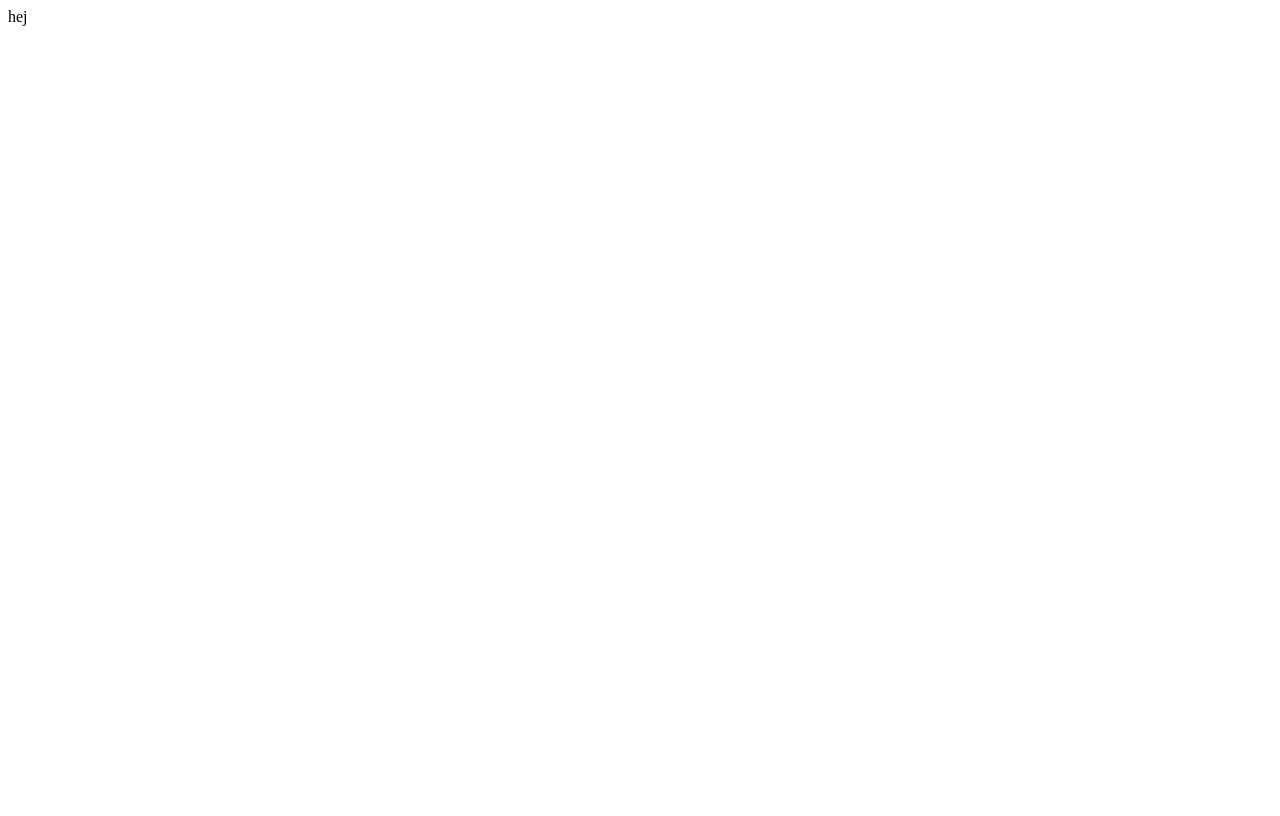
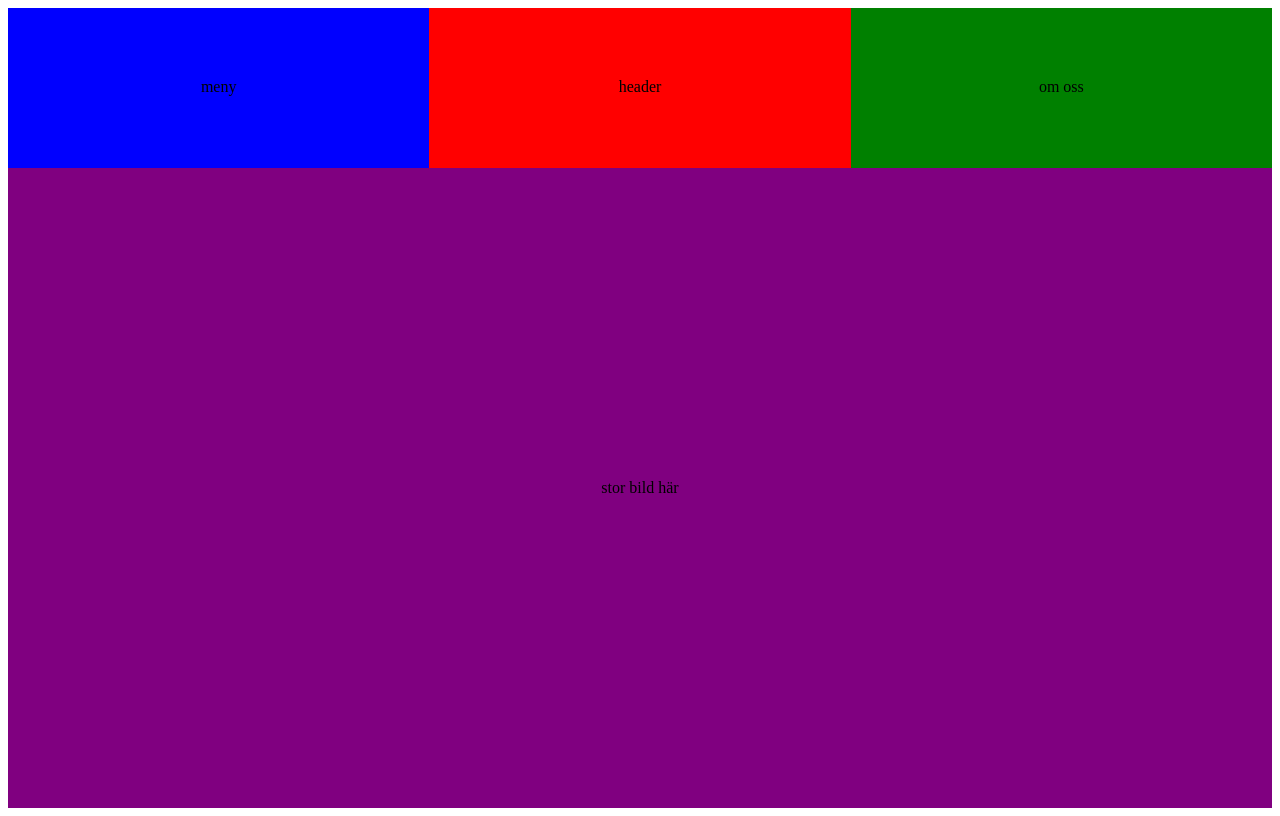
Before and after one commit to ntijoh/zoo2023, a plain HTML site: page index.html in a window 1280 px wide. Drawn offline with Linux system fonts and the light colour scheme.

Commit message:
Zoo hemsida
inget

```diff
--- /dev/null
+++ b/css/style.css
@@ -0,0 +1,40 @@
+.container {
+    display: grid;
+    height: 100vh;
+    grid-template-columns: 1fr 1fr 1fr;
+    grid-template-rows: 1fr 4fr;
+    grid-template-areas:
+    'nav1 hd1 nav2'
+    'mn1 mn1 mn1'
+
+}
+
+.header1 {
+    grid-area: hd1;
+    background: red;
+    text-align: center;
+    padding: 70px 0;
+}
+
+.nav1 {
+    grid-area: nav1;
+    background: blue;
+    text-align: center;
+    padding: 70px 0;
+}
+
+.nav2 {
+    grid-area: nav2;
+    background: green;
+    text-align: center;
+    padding: 70px 0;
+}
+
+.main1 {
+    grid-area: mn1;
+    height: 80vh;
+    line-height: 80vh;
+    background: purple;
+    text-align: center;
+
+}
--- a/index.html
+++ b/index.html
@@ -1 +1,21 @@
-hej
+<!DOCTYPE html>
+<html lang="en">
+<head>
+    <meta charset="UTF-8">
+    <meta http-equiv="X-UA-Compatible" content="IE=edge">
+    <meta name="viewport" content="width=device-width, initial-scale=1.0">
+    <title>zoo resturang</title>
+    <link rel="stylesheet" href="css/style.css">
+</head>
+<body>
+    <div class="container">
+        <header class="header1">header</header>
+        <nav class="nav1">meny</nav>
+        <nav class="nav2">om oss</nav>
+        <main class="main1">stor bild här</main>
+
+
+    </div>
+
+</body>
+</html>
```
Also changed, not shown: css/info.txt (deleted).
